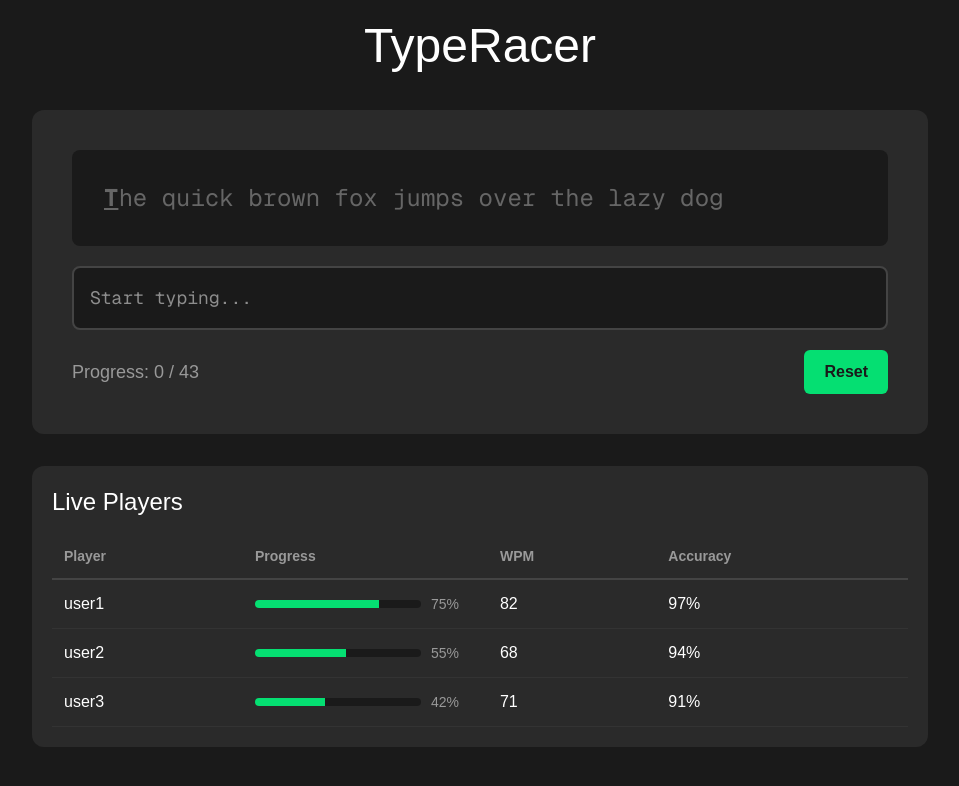
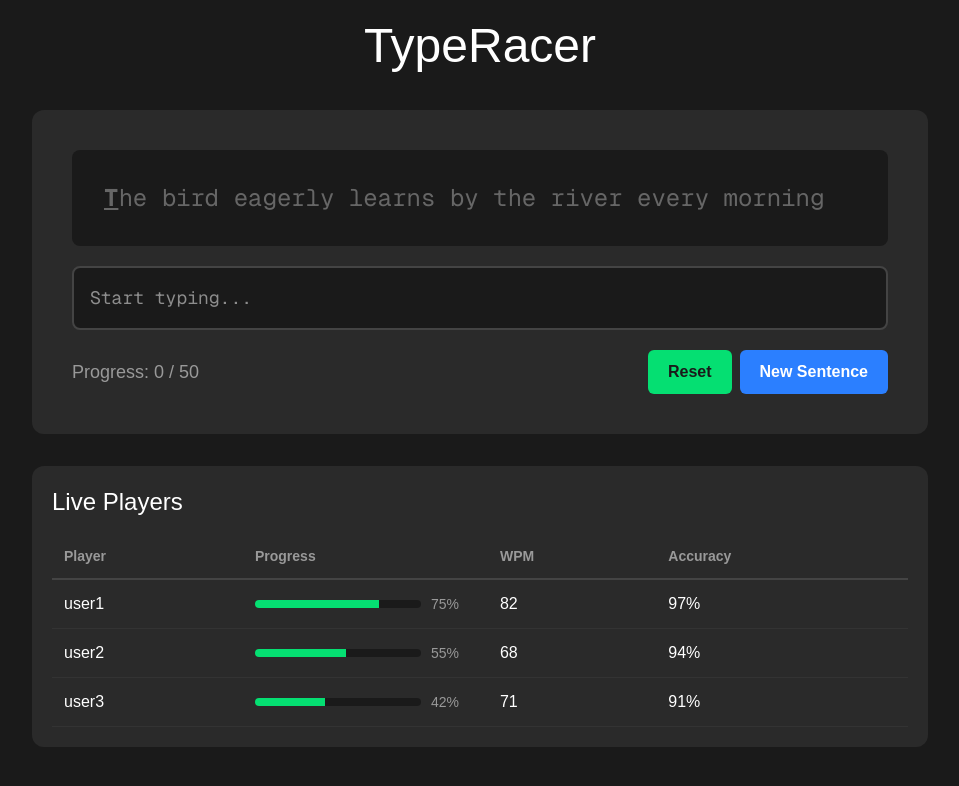
Before and after one commit to xMagonsky/typeracer-coding-challenge, a Next.js app in the folder apps/web/: page / in a window 1280 px wide. Shown: the top 786 px of the page, without its empty margins (160-1119 px from the left). Built offline with nearby package versions, Linux system fonts and the light colour scheme.

Commit message:
added random sentences generator

```diff
--- a/apps/web/app/components/TypeRacer.tsx
+++ b/apps/web/app/components/TypeRacer.tsx
@@ -1,7 +1,7 @@
 "use client";
 
 import { useState, useRef, useEffect } from "react";
-import { TypedPhrase } from "./TypedPhrase";
+import { TypedSentence } from "./TypedSentence";
 import { PlayerTable } from "./PlayerTable";
 
 const MOCK_PLAYERS = [
@@ -11,10 +11,11 @@ const MOCK_PLAYERS = [
 ];
 
 interface TypeRacerProps {
-  phrase: string;
+  sentence: string;
+  onNewSentence?: () => void;
 }
 
-export function TypeRacer({ phrase }: TypeRacerProps) {
+export function TypeRacer({ sentence, onNewSentence }: TypeRacerProps) {
   const [input, setInput] = useState("");
   const [startTime, setStartTime] = useState<number | null>(null);
   const [wpm, setWpm] = useState(0);
@@ -35,10 +36,10 @@ export function TypeRacer({ phrase }: TypeRacerProps) {
       setStartTime(Date.now());
     }
 
-    if (newInput === phrase && startTime) {
+    if (newInput === sentence && startTime) {
       setIsComplete(true);
       const timeInMinutes = (Date.now() - startTime) / 60000;
-      const wordsTyped = phrase.split(" ").length;
+      const wordsTyped = sentence.split(" ").length;
       setWpm(Math.round(wordsTyped / timeInMinutes));
     }
   };
@@ -51,13 +52,18 @@ export function TypeRacer({ phrase }: TypeRacerProps) {
     inputRef.current?.focus();
   };
 
+  const handleNewSentence = () => {
+    handleReset();
+    onNewSentence?.();
+  };
+
   return (
     <div className="min-h-screen flex flex-col items-center justify-center p-5 bg-[#1a1a1a]">
       <h1 className="text-white mb-10 text-5xl">TypeRacer</h1>
 
       <div className="max-w-4xl w-full">
         <div className="bg-[#2a2a2a] p-10 rounded-xl mb-8">
-        <TypedPhrase phrase={phrase} userInput={input} />
+        <TypedSentence sentence={sentence} userInput={input} />
 
         <input ref={inputRef} type="text" value={input} onChange={handleInput} disabled={isComplete} className="w-full p-4 text-lg font-mono border-2 border-[#444] rounded-lg bg-[#1a1a1a] text-white outline-none" placeholder="Start typing..." />
 
@@ -69,14 +75,15 @@ export function TypeRacer({ phrase }: TypeRacerProps) {
               </span>
             ) : (
               <span>
-                Progress: {input.length} / {phrase.length}
+                Progress: {input.length} / {sentence.length}
               </span>
             )}
           </div>
 
-          <button onClick={handleReset} className="px-5 py-2.5 text-base bg-green-400 text-[#1a1a1a] border-none rounded-md cursor-pointer font-bold">
-            Reset
-          </button>
+          <div className="flex gap-2">
+            <button onClick={handleReset} className="px-5 py-2.5 text-base bg-green-400 text-[#1a1a1a] border-none rounded-md cursor-pointer font-bold">Reset</button>
+            {onNewSentence && <button onClick={handleNewSentence} className="px-5 py-2.5 text-base bg-blue-500 text-white border-none rounded-md cursor-pointer font-bold">New Sentence</button>}
+          </div>
         </div>
         </div>
 
--- a/apps/web/app/components/TypedPhrase.tsx
+++ b/apps/web/app/components/TypedSentence.tsx
@@ -1,14 +1,14 @@
 import { COLORS } from "../constants/game";
 
-interface TypedPhraseProps {
-  phrase: string;
+interface TypedSentenceProps {
+  sentence: string;
   userInput: string;
 }
 
-export function TypedPhrase({ phrase, userInput }: TypedPhraseProps) {
+export function TypedSentence({ sentence, userInput }: TypedSentenceProps) {
   return (
     <div className="bg-[#1a1a1a] p-8 rounded-lg mb-5 font-mono leading-relaxed">
-      {phrase.split("").map((char, index) => {
+      {sentence.split("").map((char, index) => {
         let color: string = COLORS.pending;
         let backgroundColor = "transparent";
 
--- a/apps/web/app/constants/game.ts
+++ b/apps/web/app/constants/game.ts
@@ -1,5 +1,3 @@
-export const STATIC_PHRASE = "The quick brown fox jumps over the lazy dog";
-
 export const COLORS = {
   correct: "#4ade80",
   incorrect: "#ef4444",
--- a/apps/web/app/page.tsx
+++ b/apps/web/app/page.tsx
@@ -1,6 +1,21 @@
-import { TypeRacer } from "./components/TypeRacer";
-import { STATIC_PHRASE } from "./constants/game";
+"use client";
+
+import { useState } from "react";
+import dynamic from "next/dynamic";
+import { generateRandomSentence } from "./utils/sentenceGenerator";
+
+const TypeRacer = dynamic(() => import("./components/TypeRacer").then(mod => ({ default: mod.TypeRacer })), {
+  ssr: false,
+});
 
 export default function Home() {
-  return <TypeRacer phrase={STATIC_PHRASE} />;
+  const [sentence, setSentence] = useState(() => generateRandomSentence());
+  const [key, setKey] = useState(0);
+
+  const handleNewSentence = () => {
+    setSentence(generateRandomSentence());
+    setKey(prev => prev + 1);
+  };
+
+  return <TypeRacer key={key} sentence={sentence} onNewSentence={handleNewSentence} />;
 }
--- /dev/null
+++ b/apps/web/app/utils/sentenceGenerator.ts
@@ -0,0 +1,64 @@
+const SUBJECTS = [
+  "The cat",
+  "A dog",
+  "The bird",
+  "A programmer",
+  "The teacher",
+  "A musician",
+  "The chef",
+  "A scientist",
+  "The artist",
+  "A writer",
+];
+
+const VERBS = [
+  "quickly runs",
+  "slowly walks",
+  "carefully writes",
+  "happily sings",
+  "eagerly learns",
+  "quietly reads",
+  "boldly explores",
+  "patiently waits",
+  "swiftly moves",
+  "gently speaks",
+];
+
+const OBJECTS = [
+  "through the park",
+  "across the street",
+  "in the library",
+  "at the beach",
+  "near the mountain",
+  "by the river",
+  "in the garden",
+  "under the stars",
+  "around the city",
+  "beside the lake",
+];
+
+const ENDINGS = [
+  "every morning",
+  "on sunny days",
+  "during the weekend",
+  "after midnight",
+  "before dawn",
+  "in the afternoon",
+  "at twilight",
+  "when the moon rises",
+  "throughout the year",
+  "once in a while",
+];
+
+function getRandomItem<T>(array: T[]): T {
+  return array[Math.floor(Math.random() * array.length)];
+}
+
+export function generateRandomSentence(): string {
+  const subject = getRandomItem(SUBJECTS);
+  const verb = getRandomItem(VERBS);
+  const object = getRandomItem(OBJECTS);
+  const ending = getRandomItem(ENDINGS);
+
+  return `${subject} ${verb} ${object} ${ending}`;
+}
```
Also changed, not shown: 1 other file (tests, documents, lock files or other folders).
